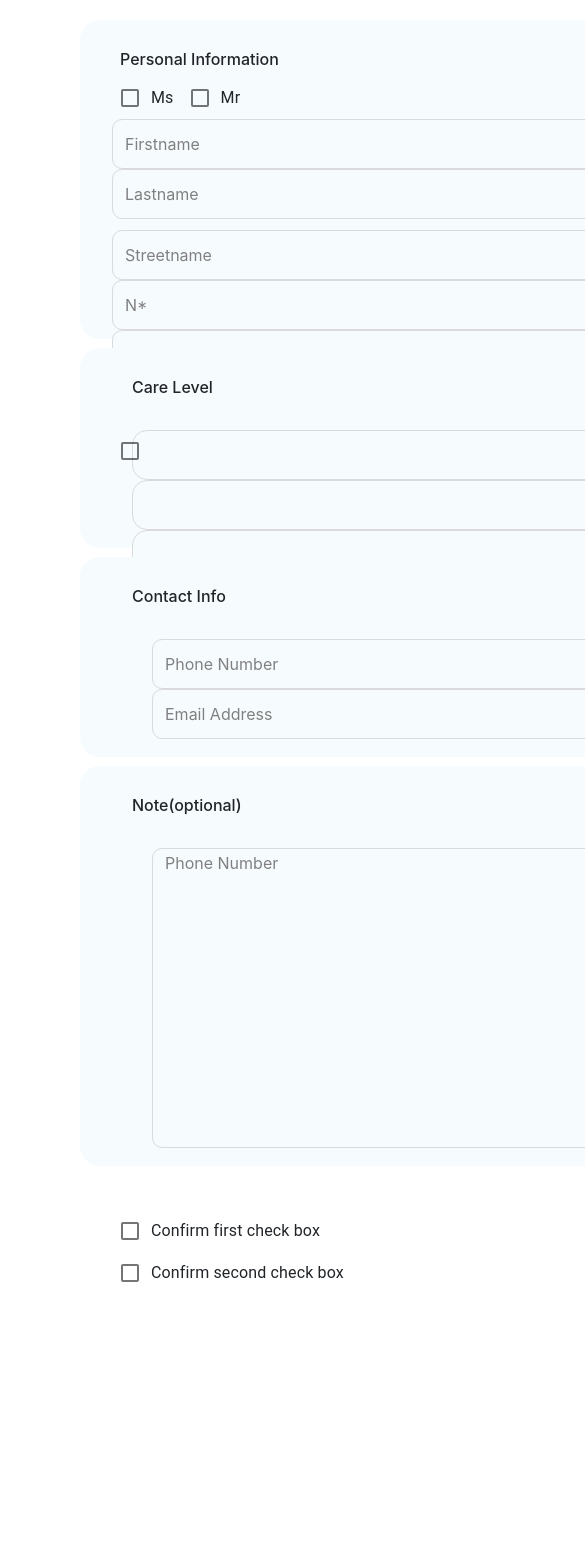
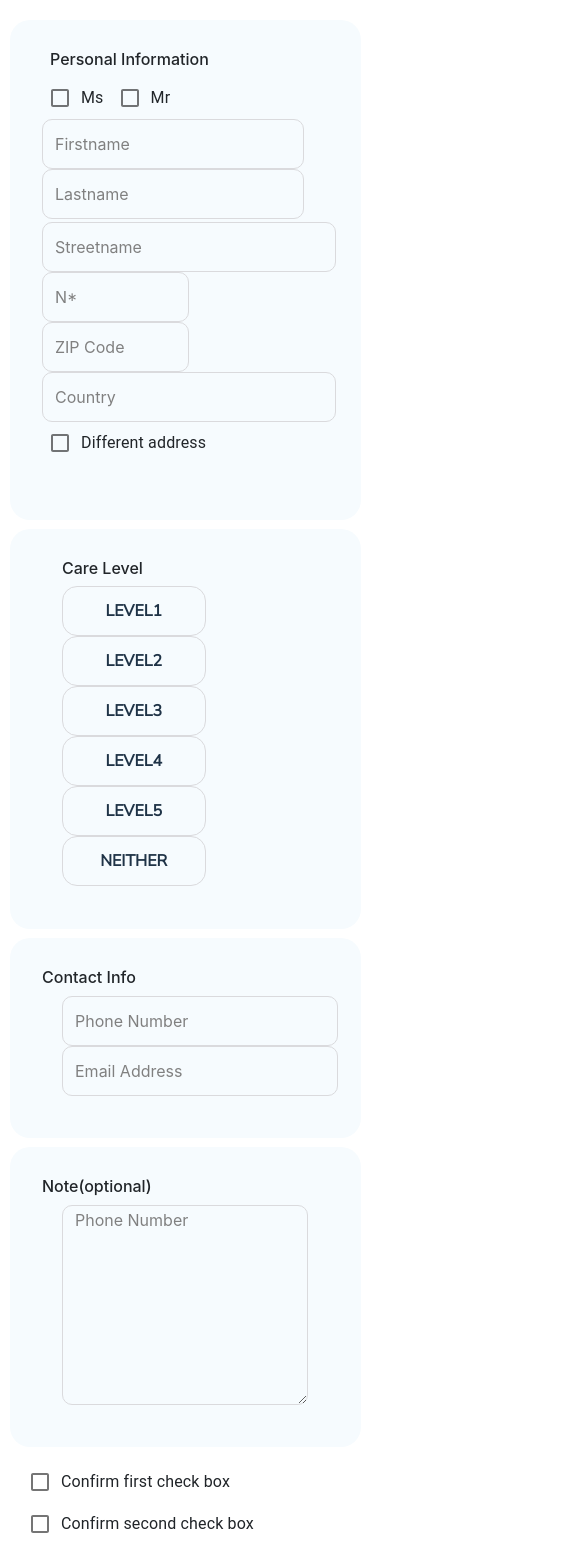
Before and after one commit to ahmedkhalid136/FlegeBOX-FINALIZED, a React (Create React App) app: page /Fillinformation in a window 390 px wide. Shown: the top 1545 px of the page, 585 px wide, since content can reach past the window. Before the commit the page ends 1294 px from the top, so only its background shows below. Built offline with nearby package versions, Linux system fonts and the light colour scheme.

Commit message:
almost responsive

```diff
--- a/src/components/FillInformation/FillInfo.js
+++ b/src/components/FillInformation/FillInfo.js
@@ -43,16 +43,16 @@ function FillInfo() {
             </div>
           </div>
           <div className="row secondDiv">
-            <div className="col-lg-3 col-sm-12">
+            <div className="col-lg-3 col-sm-8">
               <input className="input1" placeholder="Streetname" />
             </div>
-            <div className="col-lg-3 col-sm-12">
+            <div className="col-lg-3 col-sm-4">
               <input className="input2" placeholder="N*" />
             </div>
-            <div className="col-lg-3 col-sm-12">
+            <div className="col-lg-3 col-sm-8">
               <input className="input3" placeholder="ZIP Code" />
             </div>
-            <div className="col-lg-3 col-sm-12">
+            <div className="col-lg-3 col-sm-4">
               <input className="input4" placeholder="Country" />
             </div>
           </div>
@@ -73,9 +73,9 @@ function FillInfo() {
           <div className="container">
             <h6 className="styleHeading">Care Level</h6>
             <div className="row Buttoncontainer">
-              <div className="col-lg-2">
+              <div className="col-lg-2 col-sm-6">
                 <button
-                  className="Carelevelbutton"
+
                   onClick={() => {
                     setbutton1(!getbutton1);
                   }}
@@ -86,9 +86,9 @@ function FillInfo() {
                   LEVEL1
                   </button>
               </div>
-              <div className="col-lg-2">
+              <div className="col-lg-2  col-sm-6">
                 <button
-                  className="Carelevelbutton"
+
                   onClick={() => {
                     setbutton2(!getbutton2);
                   }}
@@ -99,9 +99,9 @@ function FillInfo() {
                   LEVEL2
                 </button>
               </div>
-              <div className="col-lg-2">
+              <div className="col-lg-2  col-sm-6">
                 <button
-                  className="Carelevelbutton"
+
                   onClick={() => {
                     setbutton3(!getbutton3);
                   }}
@@ -112,7 +112,7 @@ function FillInfo() {
                   LEVEL3
                 </button>
               </div>
-              <div className="col-lg-2">
+              <div className="col-lg-2  col-sm-6">
                 <button
                   onClick={() => {
                     setbutton4(!getbutton4);
@@ -124,9 +124,9 @@ function FillInfo() {
                   LEVEL4
                 </button>
               </div>
-              <div className="col-lg-2">
+              <div className="col-lg-2  col-sm-6">
                 <button
-                  className="Carelevelbutton"
+
                   onClick={() => {
                     setbutton5(!getbutton5);
                   }}
@@ -136,9 +136,9 @@ function FillInfo() {
                   LEVEL5
                 </button>
               </div>
-              <div className="col-lg-2">
+              <div className="col-lg-2  col-sm-6">
                 <button
-                  className="Carelevelbutton"
+
                   onClick={() => {
                     setbutton6(!getbutton6);
                   }}
--- a/src/components/FillInformation/Fillinfo.css
+++ b/src/components/FillInformation/Fillinfo.css
@@ -2,114 +2,110 @@
   background: #f6fbfe;
   float: left;
   text-align: left;
-  width: 1160px;
+  width: 90%;
   height: 319px;
   margin-left: 80px;
   border-radius: 20px;
 }
-.styleHeading{
+.styleHeading {
   margin-top: 30px;
 }
-.checkboxes{
-
+.checkboxes {
   margin-left: 40px;
 }
-.input{
+.input {
   background: #f6fbfe;
-  width:80%;
-  border: 1px solid #DADADD;
+  width: 80%;
+  border: 1px solid #dadadd;
   box-sizing: border-box;
   border-radius: 10px;
   margin-left: 20px;
-height:50px;
+  height: 50px;
 }
 /* Second Row */
-.secondDiv{
+.secondDiv {
   margin-top: 1%;
 }
-.input1{
+.input1 {
   background: #f6fbfe;
-  width:90%;
-  border: 1px solid #DADADD;
+  width: 90%;
+  border: 1px solid #dadadd;
   box-sizing: border-box;
   border-radius: 10px;
   margin-left: 20px;
-height:50px;
+  height: 50px;
 }
-.input2{
+.input2 {
   background: #f6fbfe;
-  width:45%;
-  border: 1px solid #DADADD;
+  width: 45%;
+  border: 1px solid #dadadd;
   box-sizing: border-box;
   border-radius: 10px;
   margin-left: 20px;
-height:50px;
+  height: 50px;
 }
-.input3{
+.input3 {
   background: #f6fbfe;
-  width:45%;
-  border: 1px solid #DADADD;
+  width: 45%;
+  border: 1px solid #dadadd;
   box-sizing: border-box;
   border-radius: 10px;
   margin-left: 20px;
-height:50px;
+  height: 50px;
 }
-.input4{
+.input4 {
   background: #f6fbfe;
-  width:90%;
-  border: 1px solid #DADADD;
+  width: 90%;
+  border: 1px solid #dadadd;
   box-sizing: border-box;
   border-radius: 10px;
   margin-left: 20px;
-height:50px;
+  height: 50px;
 }
 /* Care level box */
 .Carelevel {
   background: #f6fbfe;
   float: left;
   text-align: left;
-  width: 1160px;
+  width: 90%;
   height: 200px;
   margin-left: 80px;
   border-radius: 20px;
   margin-top: 9px;
 }
-.Carelevelinner{
-
+.Carelevelinner {
   margin-left: 40px;
 }
-.Buttoncontainer{
+.Buttoncontainer {
   margin-top: 3%;
 }
 
 /* button component */
-.buttonDiv2{
+.buttonDiv2 {
   border-radius: 15px;
   background: #f6fbfe;
-  width:100%;
+  width: 100%;
   height: 50px;
-  border: 1px solid #DADADD;
+  border: 1px solid #dadadd;
   font-family: Nunito Sans;
   font-style: normal;
   font-weight: 600;
   font-size: 16px;
-color: #1F3347;
+  color: #1f3347;
   text-transform: uppercase;
-
 }
-.buttonDiv3{
+.buttonDiv3 {
   border-radius: 15px;
-  background: #2FAAE5;
-  width:100%;
+  background: #2faae5;
+  width: 100%;
   height: 50px;
-  border: 1px solid #DADADD;
+  border: 1px solid #dadadd;
   font-family: Nunito Sans;
   font-style: normal;
   font-weight: 600;
   font-size: 16px;
-color: #1F3347;
+  color: #1f3347;
   text-transform: uppercase;
-
 }
 
 /* Contact Info */
@@ -117,44 +113,124 @@ text-transform: uppercase;
   background: #f6fbfe;
   float: left;
   text-align: left;
-  width: 1160px;
+  width: 90%;
   height: 200px;
   margin-left: 80px;
   border-radius: 20px;
   margin-top: 9px;
 }
-.contactContainer{
+.contactContainer {
   margin-top: 3%;
 }
-.innercontact{
-
+.innercontact {
   margin-left: 40px;
 }
 
 /* Note Div */
-.NoteDiv{
+.NoteDiv {
   background: #f6fbfe;
   float: left;
   text-align: left;
-  width: 1160px;
+  width: 90%;
   height: 400px;
   margin-left: 80px;
   border-radius: 20px;
   margin-top: 9px;
 }
 
-.area{
+.area {
   background: #f6fbfe;
-  width:90%;
-  border: 1px solid #DADADD;
+  width: 90%;
+  border: 1px solid #dadadd;
   box-sizing: border-box;
   border-radius: 10px;
   margin-left: 20px;
-height:300px;
+  height: 300px;
 }
-.separateCheckbox{
+.separateCheckbox {
   margin-top: 5%;
 }
-@media (min-width:300px) and (max-width:600px) {
+@media (min-width: 300px) and (max-width: 600px) {
+  .personalInfo {
+    background: #f6fbfe;
+    float: left;
+    text-align: left;
+    width: 90%;
+    height: 500px;
+    margin-left: 10px;
+    border-radius: 20px;
+  }
+  .Carelevel {
+    background: #f6fbfe;
+    float: left;
+    text-align: left;
+    width: 90%;
+    height: 400px;
+    margin-left: 10px;
+    border-radius: 20px;
+    margin-top: 9px;
+  }
+  .ContactInfo {
+    background: #f6fbfe;
+    float: left;
+    text-align: left;
+    width: 90%;
+    height: 200px;
+    margin-left: 10px;
+    border-radius: 20px;
+    margin-top: 9px;
+  }
+  .NoteDiv {
+    background: #f6fbfe;
+    float: left;
+    text-align: left;
+    width: 90%;
+    height: 300px;
+    margin-left: 10px;
+    border-radius: 20px;
+    margin-top: 9px;
+  }
+  .area {
+    background: #f6fbfe;
+    width: 80%;
+    border: 1px solid #dadadd;
+    box-sizing: border-box;
+    border-radius: 10px;
 
+    height: 200px;
   }
+  .innercontact {
+    margin-left: 20px;
+  }
+  .separateCheckbox {
+    margin-top: 15%;
+  }
+
+  /* button component */
+  .buttonDiv2 {
+    border-radius: 15px;
+    background: #f6fbfe;
+    width: 50%;
+    height: 50px;
+    border: 1px solid #dadadd;
+    font-family: Nunito Sans;
+    font-style: normal;
+    font-weight: 600;
+    font-size: 16px;
+    color: #1f3347;
+    text-transform: uppercase;
+  }
+  .buttonDiv3 {
+    border-radius: 15px;
+    background: #2faae5;
+    width: 50%;
+    height: 50px;
+    border: 1px solid #dadadd;
+    font-family: Nunito Sans;
+    font-style: normal;
+    font-weight: 600;
+    font-size: 16px;
+    color: #1f3347;
+    text-transform: uppercase;
+  }
+}
```
Lines whose indentation alone changed are shown as unchanged.
